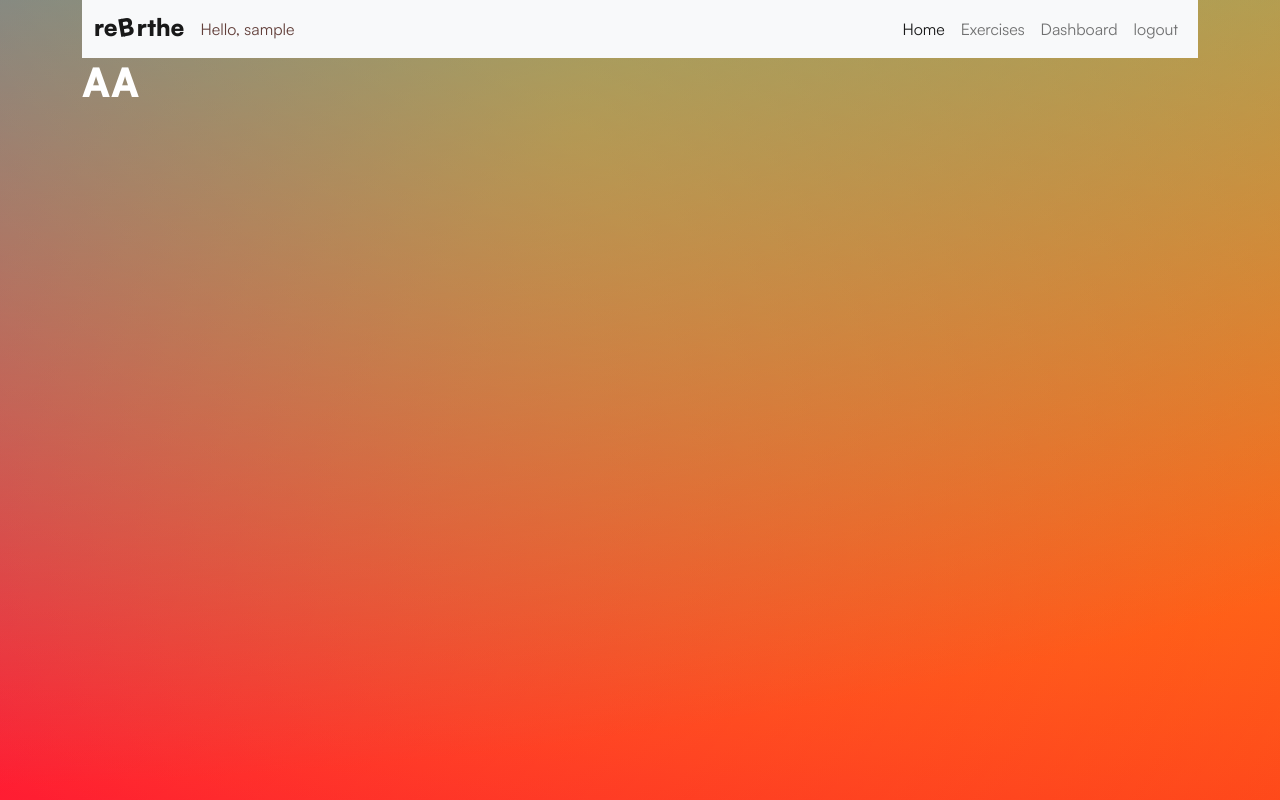
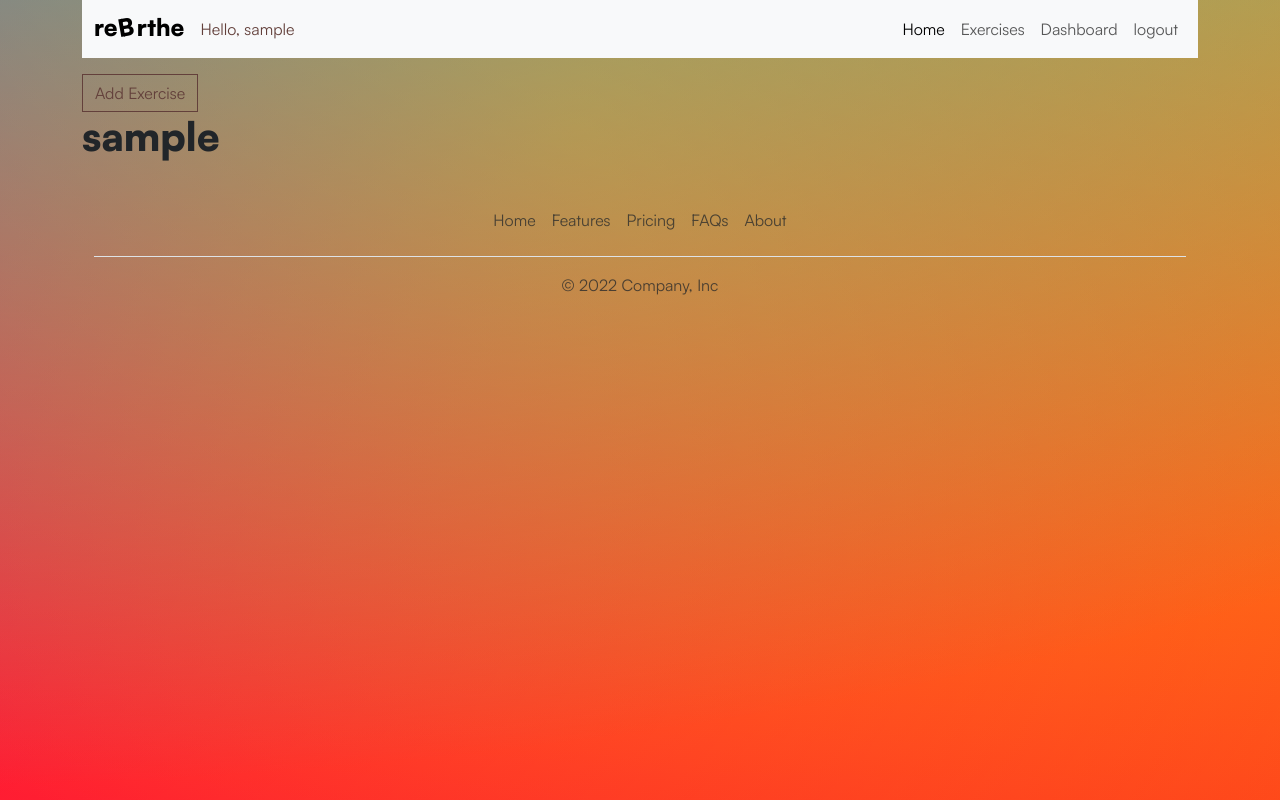
Before and after one commit to antoniodegou/mod3_rebrthe_mongo, a Flask app: page /profile/1 in a window 1280 px wide. Run offline with Flask 3, Linux system fonts and the light colour scheme; the visitor is signed in with stand-in values (Sample User, id 1); a database or web service that is not in the repository returns one stand-in record (values such as "Sample title"); some libraries are stand-ins or nearby versions.

Commit message:
add formated exercises page, made a working add exercise button

```diff
--- a/app.py
+++ b/app.py
@@ -92,13 +92,35 @@
 
     return render_template("login.html" )
 
-@app.route("/profile/<username>", methods=["GET", "POST"])
+@app.route("/profile/<username>", methods=["GET"])
 def profile(username):
     # grab the session user's username from db
-    username = mongo.db.users.find_one(
-        {"username": session["user"]})["username"]
+    username = mongo.db.users.find_one({"username": session["user"]})["username"]
+    # return render_template("dashboard.html", username=username)
+    exercises = mongo.db.exercises.find()
+    return render_template("dashboard.html", exercises=exercises, username=username)
+
+
+@app.route("/profile/<username>", methods=["GET","POST"])
+def add_task(username):
+    username = mongo.db.users.find_one({"username": session["user"]})["username"]
+    if request.method == "POST":
+        task = {
+            "exercise_name": request.form.get("exercise_name"),
+            "category_name": request.form.get("category_name"),
+            "in": request.form.get("in"),
+            "hold": request.form.get("hold"),
+            "out": request.form.get("out"),
+            "instructions": request.form.get("instructions"),
+            "cycles": request.form.get("cycles"),
+            "created_by": session["user"]
+        }
+        mongo.db.exercises.insert_one(task)
+        flash("Task Successfully Added")
+        return redirect(url_for("profile", username=username))
+
+    categories = mongo.db.categories.find().sort("category_name", 1)
     return render_template("dashboard.html", username=username)
-
 
 @app.route("/logout")
 def logout():
--- a/static/css/style.css
+++ b/static/css/style.css
@@ -5,6 +5,29 @@
 
   body{
     position: relative;
+    /* background-color: #FF9A8B;
+    height:100vh!important;
+    color:white;
+    overflow:hidden;
+    background:
+    radial-gradient(49% 81% at 45% 47%, #FFE20345 0%, #073AFF00 100%),
+    radial-gradient(113% 91% at 17% -2%, #008BFFFF 1%, #FF000000 99%),
+   radial-gradient(142% 91% at 83% 7%, #FFDB00FF 1%, #FF000000 99%),
+   radial-gradient(142% 91% at -6% 74%, #FF0049FF 1%, #FF000000 99%),
+   radial-gradient(142% 91% at 111% 84%, #FF7000FF 0%, #FF0000FF 100%);
+    background-size: 200% 200%;
+    animation: gradient 10s ease infinite;
+    height: 100vh; */
+}
+
+body::after{
+    position: fixed;
+    content: "";
+    left: 0;
+    top: 0;
+    right:0;
+    bottom:0;
+z-index: -1;
     background-color: #FF9A8B;
     height:100vh!important;
     color:white;
@@ -19,7 +42,6 @@
     animation: gradient 10s ease infinite;
     height: 100vh;
 }
-
 
 
 
@@ -144,3 +166,7 @@
     font-size: 0.75rem;
     color:var(--myblack)!important;
   }
+
+  .modal{
+    color:var(--myblack)!important;
+  }
--- a/templates/base.html
+++ b/templates/base.html
@@ -5,13 +5,13 @@
     <meta http-equiv="X-UA-Compatible" content="IE=edge">
     <meta name="viewport" content="width=device-width, initial-scale=1.0">
     <title>reBrthe</title>
-    <link href="https://cdn.jsdelivr.net/npm/bootstrap@5.2.3/dist/css/bootstrap.min.css" rel="stylesheet" integrity="sha384-rbsA2VBKQhggwzxH7pPCaAqO46MgnOM80zW1RWuH61DGLwZJEdK2Kadq2F9CUG65" crossorigin="anonymous">
+    <link href="https://cdn.jsdelivr.net/npm/bootstrap@5.3.0/dist/css/bootstrap.min.css" rel="stylesheet" integrity="sha384-9ndCyUaIbzAi2FUVXJi0CjmCapSmO7SnpJef0486qhLnuZ2cdeRhO02iuK6FUUVM" crossorigin="anonymous">
     <link rel="stylesheet" href="{{ url_for('static', filename='css/style.css')}}">
     {% block styles %}
     {% endblock %}
     <title>reBrthe</title>
 </head>
-<body class="container-md">
+<body class="container-md  ">
     <header>
         <nav class="navbar navbar-expand-lg bg-light">
             <div class="container-fluid">
@@ -62,11 +62,27 @@
           {% endif %}
       {% endwith %}
   </section>
+  <section>
+
+
     {% block content %}
     {% endblock %}
+  </section>
 
-    <script src="https://cdn.jsdelivr.net/npm/bootstrap@5.2.3/dist/js/bootstrap.bundle.min.js" integrity="sha384-kenU1KFdBIe4zVF0s0G1M5b4hcpxyD9F7jL+jjXkk+Q2h455rYXK/7HAuoJl+0I4" crossorigin="anonymous"></script>
-    <script src="{{ url_for('static', filename='js/script.js')}}"></script>
+  <div class="container">
+    <footer class="py-3 my-4">
+      <ul class="nav justify-content-center border-bottom pb-3 mb-3">
+        <li class="nav-item"><a href="#" class="nav-link px-2 text-muted">Home</a></li>
+        <li class="nav-item"><a href="#" class="nav-link px-2 text-muted">Features</a></li>
+        <li class="nav-item"><a href="#" class="nav-link px-2 text-muted">Pricing</a></li>
+        <li class="nav-item"><a href="#" class="nav-link px-2 text-muted">FAQs</a></li>
+        <li class="nav-item"><a href="#" class="nav-link px-2 text-muted">About</a></li>
+      </ul>
+      <p class="text-center text-muted">© 2022 Company, Inc</p>
+    </footer>
+  </div>
+
+    <script src="https://cdn.jsdelivr.net/npm/bootstrap@5.3.0/dist/js/bootstrap.bundle.min.js" integrity="sha384-geWF76RCwLtnZ8qwWowPQNguL3RmwHVBC9FhGdlKrxdiJJigb/j/68SIy3Te4Bkz" crossorigin="anonymous"></script>    <script src="{{ url_for('static', filename='js/script.js')}}"></script>
 
     {% block scripts %}
     {% endblock %}
--- a/templates/dashboard.html
+++ b/templates/dashboard.html
@@ -1,18 +1,94 @@
 {% extends "base.html" %}
-
 {% block content %}
 
-    <h1>AA</h1>
+<div class="input-group-append mt-3">
+   <button class="btn btn-outline-primary rounded-0" type="button" id="search-btn" data-bs-toggle="modal" data-bs-target="#exampleModal" data-bs-backdrop="static" >Add Exercise</button>
+   <h1>{{ username }}</h1>
+</div>
+
+
+<div class="accordion" id="accordionExample">
+
     {% for exercise in exercises %}
-        {{exercise.description}}<br>
-        {{exercise.directions}}<br>
+        {% if username == exercise.created_by %}
+        <div class="accordion-item rounded-0 mb-4">
+          <div class="accordion-header" id="headingOne">
+            <button class="accordion-button pb-0" type="button" data-bs-toggle="collapse" data-bs-target="#{{exercise._id}}" aria-expanded="true" aria-controls="collapseOne">
+                <p>{{exercise.exercise_name}} &nbsp; by: {{exercise.created_by}}</p>
+            </button>
+            <h6 class="ms-3">IN: {{exercise.in}}sec HOLD: {{exercise.hold}}sec OUT: {{exercise.out}}sec</h6>
+            <h6 class="ms-3">REPEAT CYCLES: {{exercise.cycles}}</h6>
+          </div>
 
-        {{exercise.in_sec}}<br>
-        {{exercise.hold_sec}}<br>
-        {{exercise.out_sec}}<br>
+          <div id="{{exercise._id}}" class="accordion-collapse collapse " aria-labelledby="headingOne" data-bs-parent="#accordionExample">
+            <div class="accordion-body">
+                <p> Description: {{exercise.instructions}}<br></p>
+            </div>
+          </div>
+        </div>
+        {% endif %}
+    {% endfor %}
 
-        {{exercise.repeat_times}}<br>
-        <p> {{exercise.repeat_times}}</p>
-     {% endfor %}
+</div>
 
- {% endblock %}
+
+<!-- Modal -->
+<div class="modal fade" id="exampleModal" tabindex="-1" aria-labelledby="exampleModalLabel" aria-hidden="true" data-bs-backdrop="static" >
+   <div class="modal-dialog">
+      <div class="modal-content">
+         <div class="modal-header">
+            <h1 class="modal-title fs-5" id="exampleModalLabel">Add Exercise</h1>
+            <button type="button" class="btn-close" data-bs-dismiss="modal" aria-label="Close"></button>
+         </div>
+         <div class="modal-body">
+            <form method="POST" action="{{ url_for('add_task', username=session['user']) }}">
+               <div class="form-floating mb-3">
+                  <input type="text" class="form-control" id="exercise_name" name="exercise_name" placeholder="Exercise 1">
+                  <label for="exercise_name">Exercise Name</label>
+               </div>
+               <div class="form-floating mb-3">
+                  <input type="text" class="form-control" id="category_name" name="category_name" placeholder="Health">
+                  <label for="category_name">Category</label>
+               </div>
+               <div class="row g-2 mb-3">
+                  <div class="col-md">
+                     <div class="form-floating">
+                        <input type="number" class="form-control" id="in" name="in" placeholder="5" value="5">
+                        <label for="in">In Breath</label>
+                     </div>
+                  </div>
+                  <div class="col-md">
+                     <div class="form-floating">
+                        <input type="number" class="form-control" id="hold" name="hold" placeholder="5" value="5">
+                        <label for="hold">Hold</label>
+                     </div>
+                  </div>
+                  <div class="col-md">
+                     <div class="form-floating">
+                        <input type="number" class="form-control" id="out" name="out" placeholder="5" value="5">
+                        <label for="out">Out breath</label>
+                     </div>
+                  </div>
+               </div>
+               <div class="form-floating mb-3">
+                  <textarea class="form-control" placeholder="Leave a comment here" id="instructions" name="instructions"></textarea>
+                  <label for="instructions">Description/Instructions</label>
+               </div>
+               <div class="form-floating">
+                  <input type="number" class="form-control" id="cycles" name="cycles" placeholder="25" value="25">
+                  <label for="CYCLES">Cicles</label>
+               </div>
+               <button type="submit" class="btn btn-primary" data-bs-dismiss="modal">Add</button>
+
+            </form>
+         </div>
+         <div class="modal-footer">
+            <!-- <button type="button" class="btn btn-secondary" data-bs-dismiss="modal">Close</button> -->
+            <!-- <button type="submit" class="btn btn-primary" data-bs-dismiss="modal">Add</button> -->
+         </div>
+      </div>
+   </div>
+</div>
+
+
+{% endblock %}
```
Also changed, not shown: templates/exercises.html (+7 -8 lines), 2 other files.
